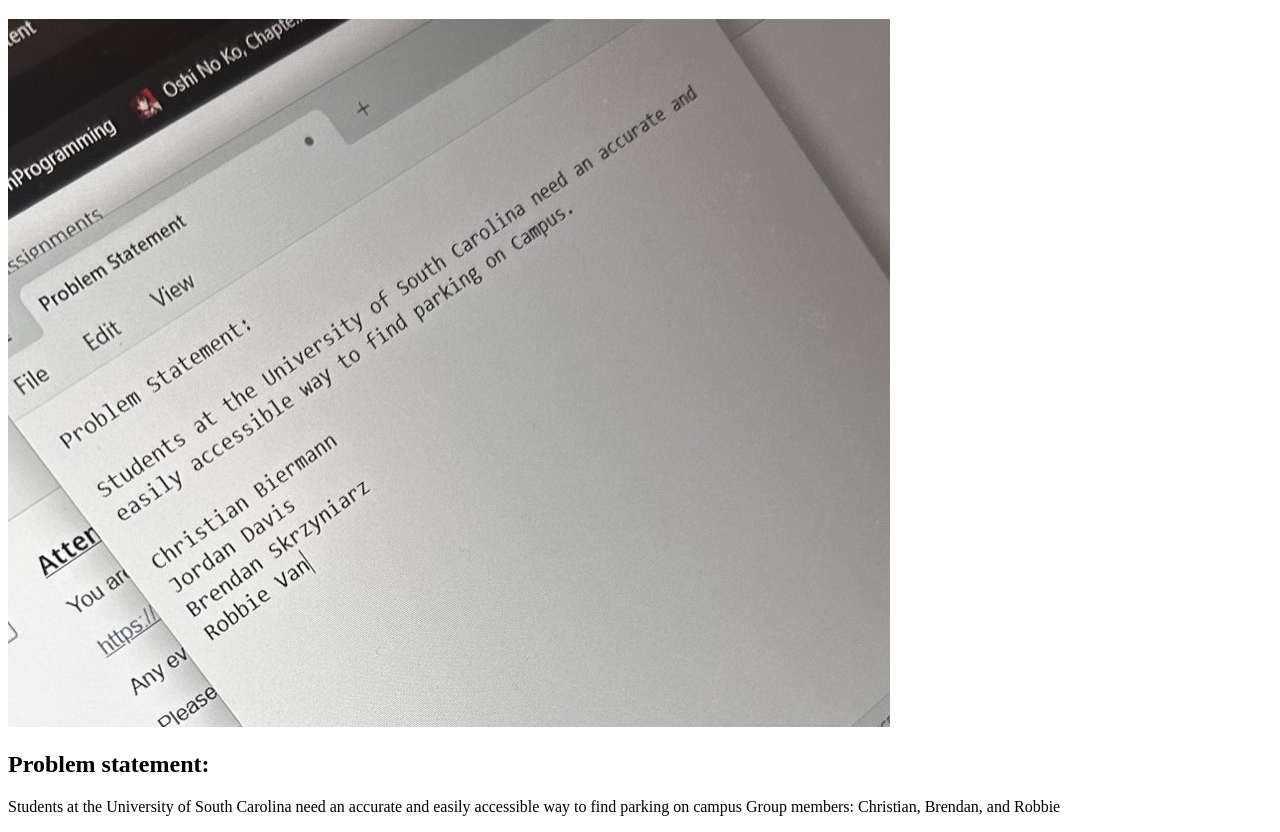
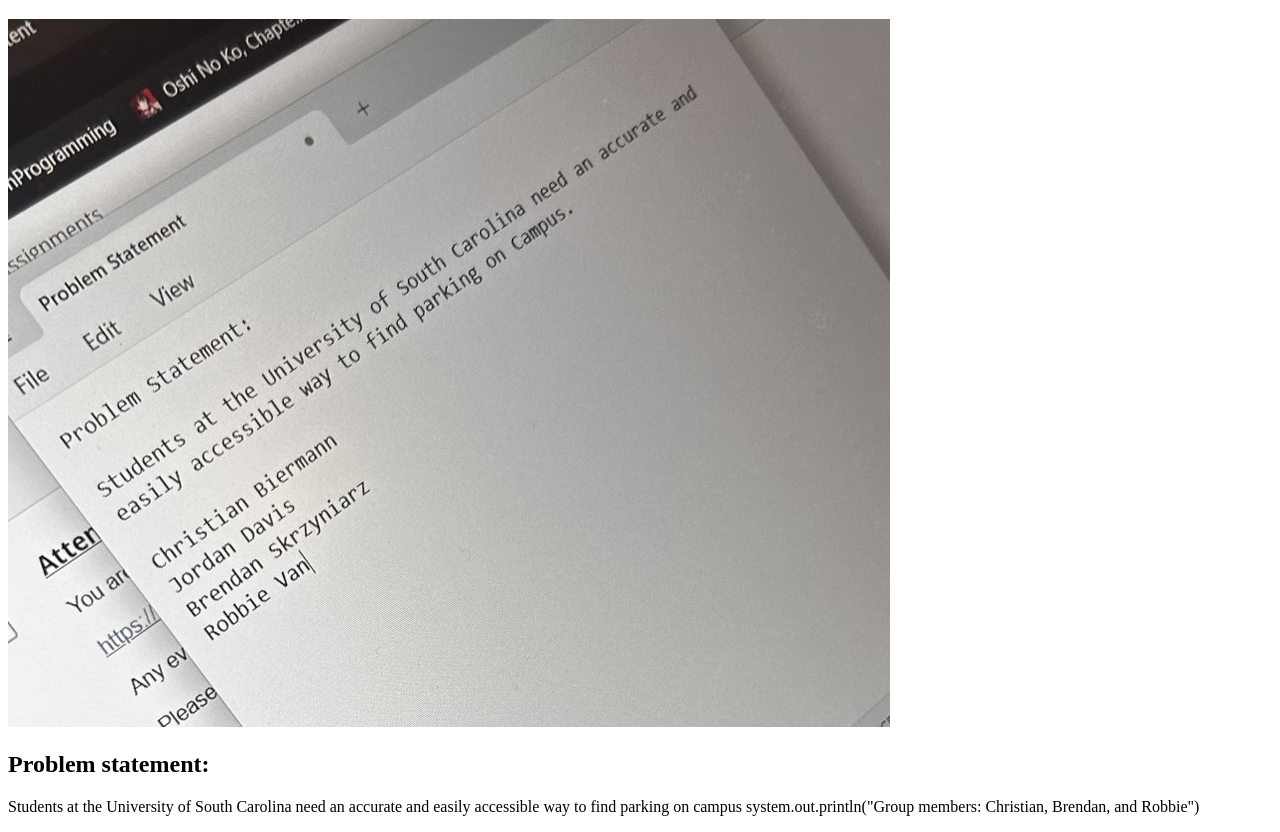
Before and after one commit to JayDavis52/JayDavis52.github.io, a plain HTML site: page index.html in a window 1280 px wide. Shown: the part 61-893 px from the top of the page. Drawn offline with Linux system fonts and the light colour scheme.

Commit message:
Update index.html

```diff
--- a/index.html
+++ b/index.html
@@ -12,7 +12,7 @@
         <p>
           Students at the University of South Carolina need an accurate and easily accessible way to find parking on campus
 
-          Group members: Christian, Brendan, and Robbie
+          system.out.println("Group members: Christian, Brendan, and Robbie")
         </p>
   </body>
 </html>
```
